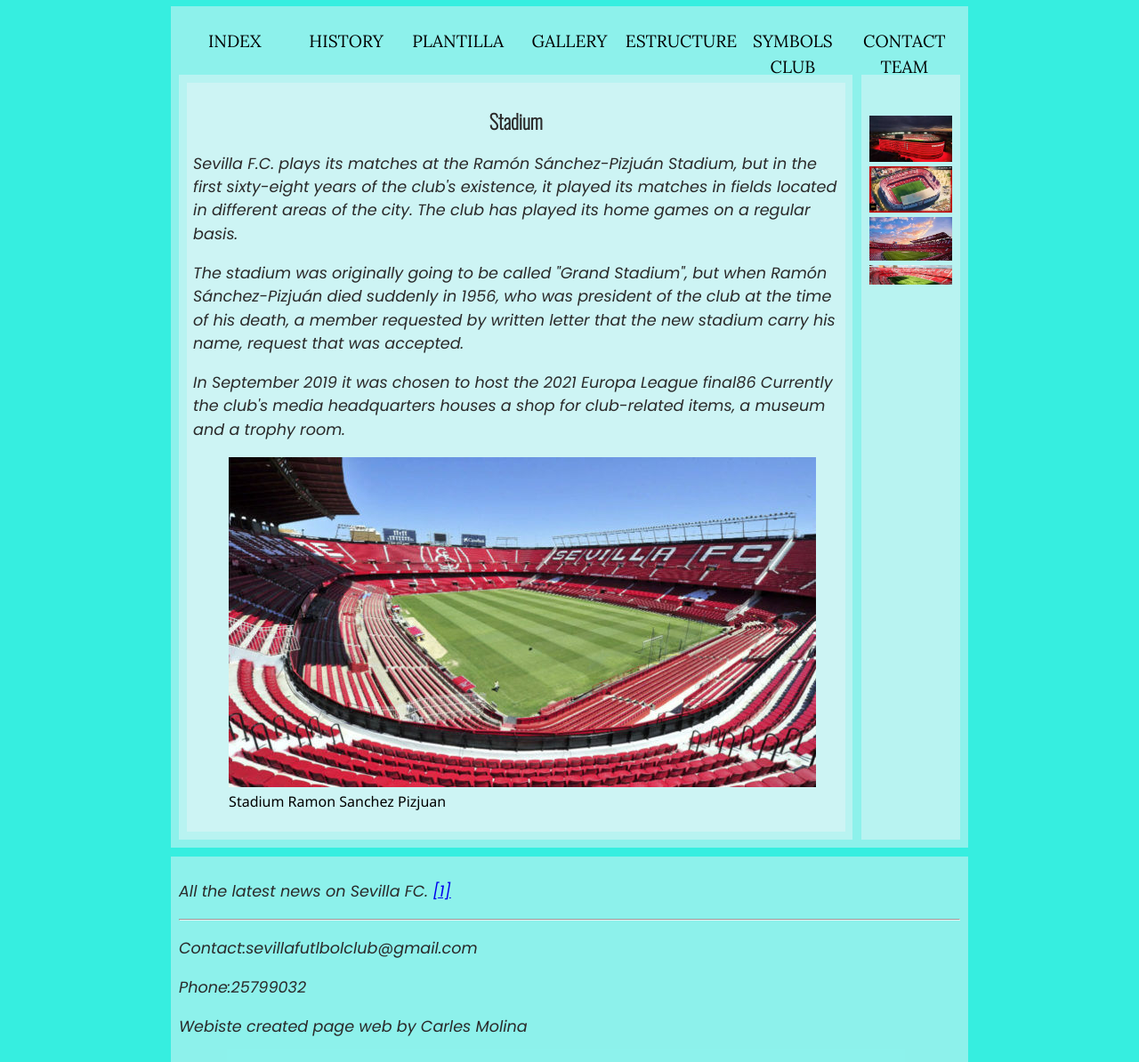
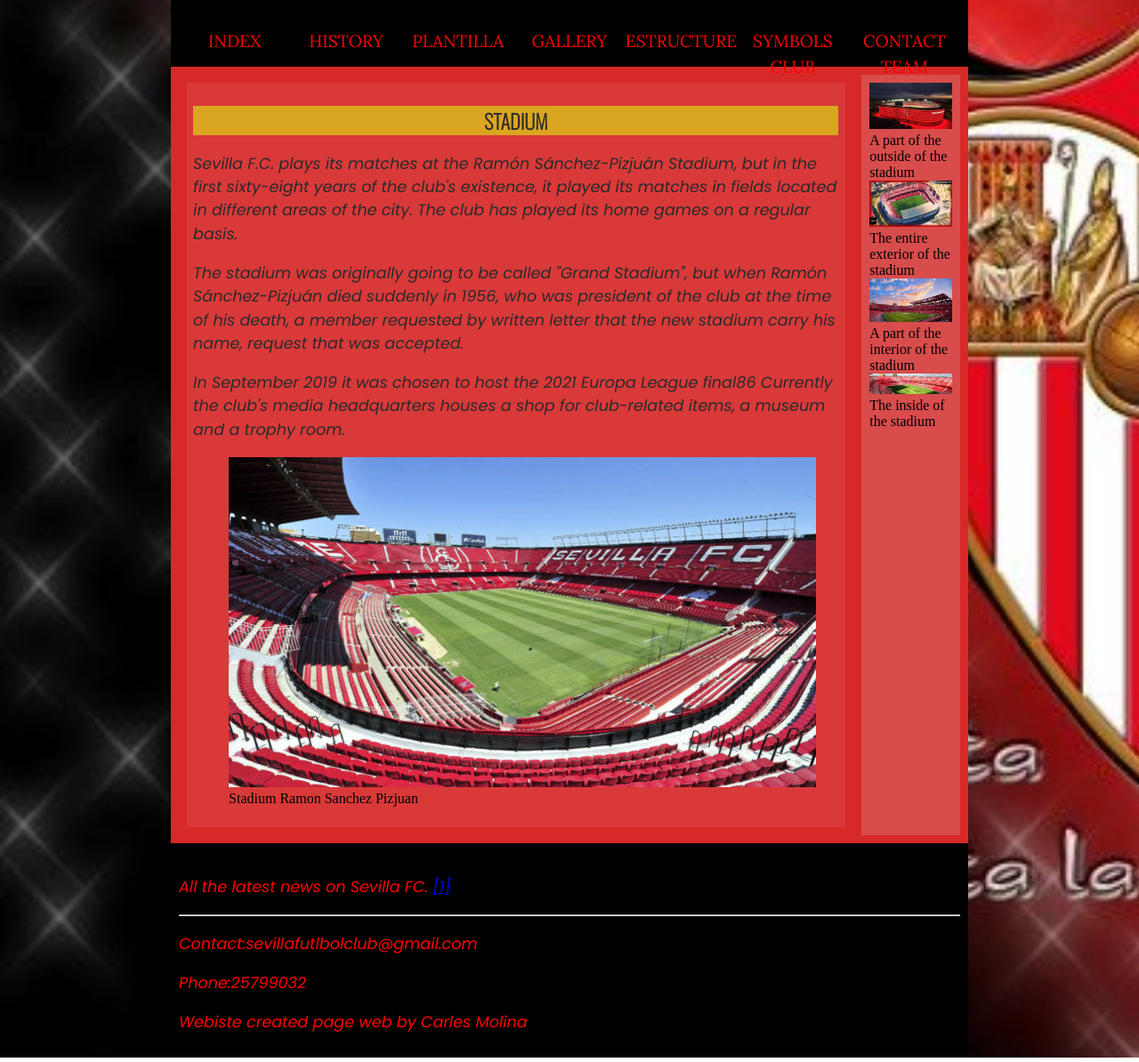
Before and after one commit to carmol02/11-carles-mlins, a plain HTML site: page Infraestrcuture.html in a window 1280 px wide. Shown: the part 92-1286 px from the top of the page at 89% size. Drawn offline with nearby package versions, Linux system fonts and the light colour scheme; a web font is replaced by a local one.

Commit message:
Add files via upload
Actualizacion y canvios en la tasca

```diff
--- a/Infraestrcuture.html
+++ b/Infraestrcuture.html
@@ -76,20 +76,26 @@
         </article>
         <aside>
 
-            <br>
-            <h2></h2>
+
+
             <img src="Imagenes/estadio1.jpg" alt="Estadio1">
+            <figcaption>A part of the outside of the stadium</figcaption>
 
-            <br>
+
+
 
             <img src="Imagenes/estadio2.jpg" alt="estadio2">
+            <figcaption>The entire exterior of the stadium</figcaption>
 
-            <br>
+
 
             <img src="Imagenes/estadio3.jpg" alt="estadio3">
+            <figcaption>A part of the interior of the stadium</figcaption>
 
-            <br>
+
+
             <img src="Imagenes/estadio4.jpg" alt="estadio4">
+            <figcaption>The inside of the stadium</figcaption>
         </aside>
     </main>
 
--- a/style/style.css
+++ b/style/style.css
@@ -1,31 +1,42 @@
 /* || General setup */
 
-html, body {
+html,
+body {
   margin: 0;
   padding: 0;
 }
 
 html {
-  background-color: #36EEE0;
+  background-image: url(../Imagenes/fondodepantalla.jpg);
+  background-size: cover;
+
 }
 
 body {
   width: 70%;
   min-width: 800px;
   margin: 0 auto;
- font-family: 'Courier New', Courier, monospace;
+  background-color: black;
+
+
 }
 
 /* || typography */
 
-h1, h2, h3 {
+h1,
+h2,
+h3 {
 
   color: #2a2a2a;
+  background-color: goldenrod;
 }
 
-p, input, li {
-font-family: 'Lucida Sans', 'Lucida Sans Regular', 'Lucida Grande', 'Lucida Sans Unicode', Geneva, Verdana, sans-serif;
+p,
+input,
+li {
+
   color: #2a2a2a;
+
 }
 
 
@@ -33,23 +44,28 @@ h1 {
   font-size: 1.8rem;
   text-align: center;
   text-shadow: 2px 2px 10px black;
+  margin-right: 5px;
+
 
 }
 
 h2 {
   font-size: 1.4rem;
   text-align: center;
-  font-family: 'Oswald',serif
+  font-family: 'Oswald', serif;
+  text-transform: uppercase;
 }
 
 h3 {
   font-size: 1.1rem;
 }
 
-p, li {
+p,
+li {
   font-size: 1.1rem;
   line-height: 1.5;
   font-family: 'Poppins', sans-serif;
+
 }
 
 /* || header layout */
@@ -58,6 +74,7 @@ header {
   margin-bottom: 10px;
   display: flex;
   flex-flow: row wrap;
+
 }
 
 body>* {
@@ -66,7 +83,13 @@ body>* {
 
 }
 
-main, header, nav, article, aside, footer, section {
+main,
+header,
+nav,
+article,
+aside,
+footer,
+section {
   background-color: rgba(227, 245, 247, 0.5);
   padding: 1%;
 }
@@ -74,11 +97,13 @@ main, header, nav, article, aside, footer, section {
 h1 {
   flex: 5;
   text-transform: uppercase;
+
 }
 
 header img {
   display: block;
   height: 60px;
+
 
 }
 
@@ -86,6 +111,8 @@ nav {
   height: 50px;
   flex: 100%;
   display: flex;
+  background-color: black;
+
 }
 
 nav ul {
@@ -100,14 +127,16 @@ nav li {
   display: inline;
   text-align: center;
   flex: 1;
+
 }
 
-nav a, nav span {
+nav a,
+nav span {
   display: inline-block;
   font-size: 1.2rem;
   text-transform: uppercase;
   text-decoration: none;
-  color: black;
+  color: red;
 
 }
 
@@ -116,22 +145,27 @@ nav a, nav span {
 main {
   display: flex;
   flex-wrap: wrap;
+  background-color: rgb(216, 41, 41);
 }
 
 article {
-  font-family: 'Segoe UI', Tahoma, Geneva, Verdana, sans-serif;
-  flex: 4 ;
+
+  flex: 4;
+  background-color: rgb(216, 41, 41);
+
 }
 
 section {
   flex: 1 0 80%;
   min-width: 80%;
+  background-color: rgba(218, 77, 77, 0.479);
 }
 
 aside {
   flex: 1;
   margin-left: 10px;
   padding: 1%;
+  background-color: rgb(216, 76, 76);
 }
 
 aside a {
@@ -146,17 +180,19 @@ aside img {
 
 footer {
   margin-top: 10px;
- font-family: Verdana, Geneva, Tahoma, sans-serif;
+  font-family: 'Chivo Mono' monospace;
+  background-color: black;
 }
 
 table {
   font-size: 20px;
   border-collapse: collapse;
-  font-family: Verdana, Geneva, Tahoma, sans-serif;
+
 
 }
 
-td, th {
+td,
+th {
   border: 1px solid #a9a9a9;
   padding: 10px;
   text-align: center;
@@ -173,16 +209,35 @@ caption {
 section div {
   text-align: center;
 }
-section table, section div {
+
+section table,
+section div {
   margin: 0 auto;
 }
 
-nav ul li{
+nav ul li {
 
-  font-family:'Lora',serif;;
+  font-family: 'Lora', serif;
+
+
 }
 
-footer{
+p {
 
-  font-family:'PT Mono',mono ;
+  font-family: 'Poppins', sans-serif;
 }
+
+figcaption {
+
+  font-family: 'Chivo Mono' monospace;
+
+}
+
+footer p {
+
+  color: red;
+}
+
+header{
+  background-color: black;
+}
```
Also changed, not shown: Index.html (+1 -1 lines), Imagenes/fondodepantalla.jpg (added).
